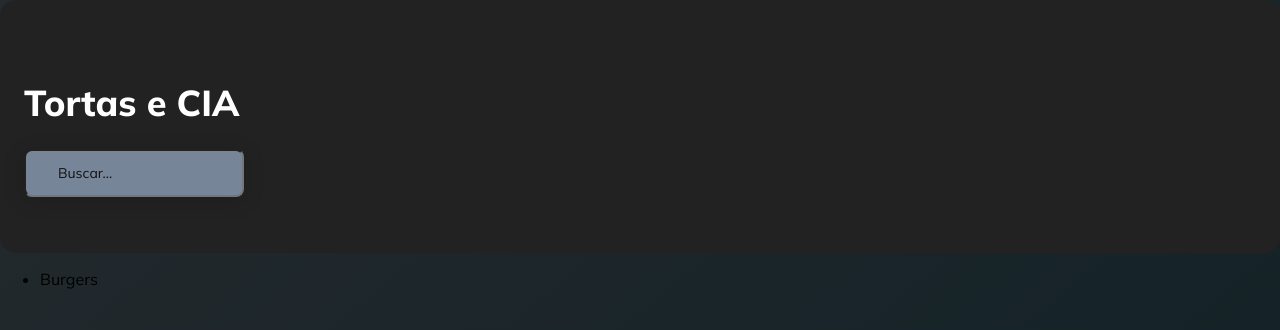
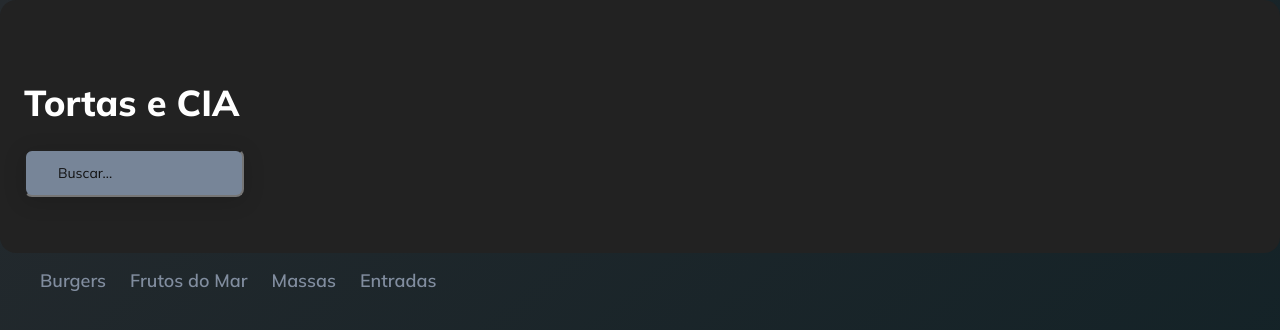
Before and after one commit to guerreiru/cardapio, a website: page index.html in a window 1280 px wide. Drawn offline with Linux system fonts and the light colour scheme.

Commit message:
criando lista de categorias

```diff
--- a/index.html
+++ b/index.html
@@ -23,8 +23,11 @@
     </div>
 
     <nav>
-      <ul>
+      <ul id="categories">
         <li><a>Burgers</a></li>
+        <li><a>Frutos do Mar</a></li>
+        <li><a>Massas</a></li>
+        <li><a>Entradas</a></li>
       </ul>
     </nav>
 
--- a/src/css/style.css
+++ b/src/css/style.css
@@ -43,3 +43,29 @@ button, select, textarea, input {
 .search::placeholder {
   color: #111;
 }
+
+#categories {
+  display: flex;
+  list-style: none;
+  gap: 24px;
+}
+
+
+#categories a {
+  color: #818D9F;
+  font-size: 18px;
+  font-weight: 600;
+  cursor: pointer;
+  position: relative;
+}
+
+#categories a:hover::after {
+  content: '';
+  width: calc(100% - 2px);
+  height: 3px;
+  background: #FF9A00;
+  position: absolute;
+  left: 1px;
+  bottom: 0;
+  margin-top: 4px;
+}
```
